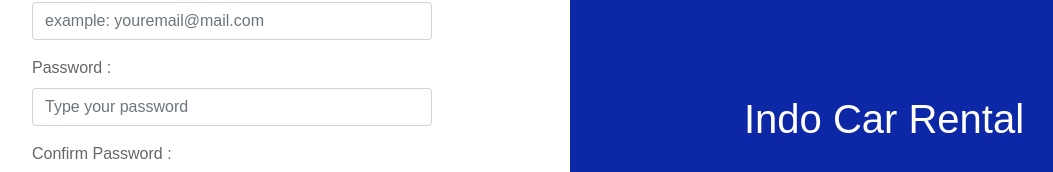
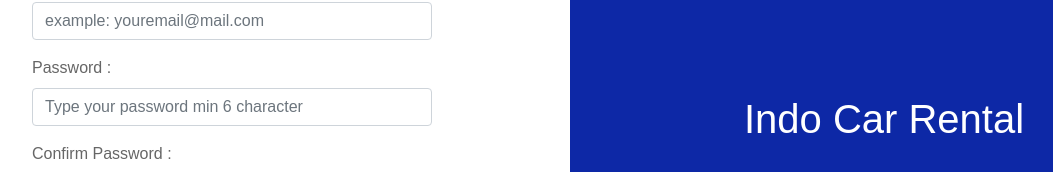
Before and after one commit to Indo-Car-Rental/IndoCarRental-Web-App, a React (Create React App) app: page /register in a window 1280 px wide. Shown: the part 277-449 px from the top of the page, without its empty margins (82-1135 px from the left). Built offline with nearby package versions, Linux system fonts and the light colour scheme.

Commit message:
add placeholder min character

```diff
--- a/src/pages/Register/index.js
+++ b/src/pages/Register/index.js
@@ -94,7 +94,7 @@
                                 <Input
                                     onChange={(e) => handlePassword(e)}
                                     type="password"
-                                    placeholder='Type your password'
+                                    placeholder='Type your password min 6 character'
                                     required
                                 />
                             </FormGroup>
```
